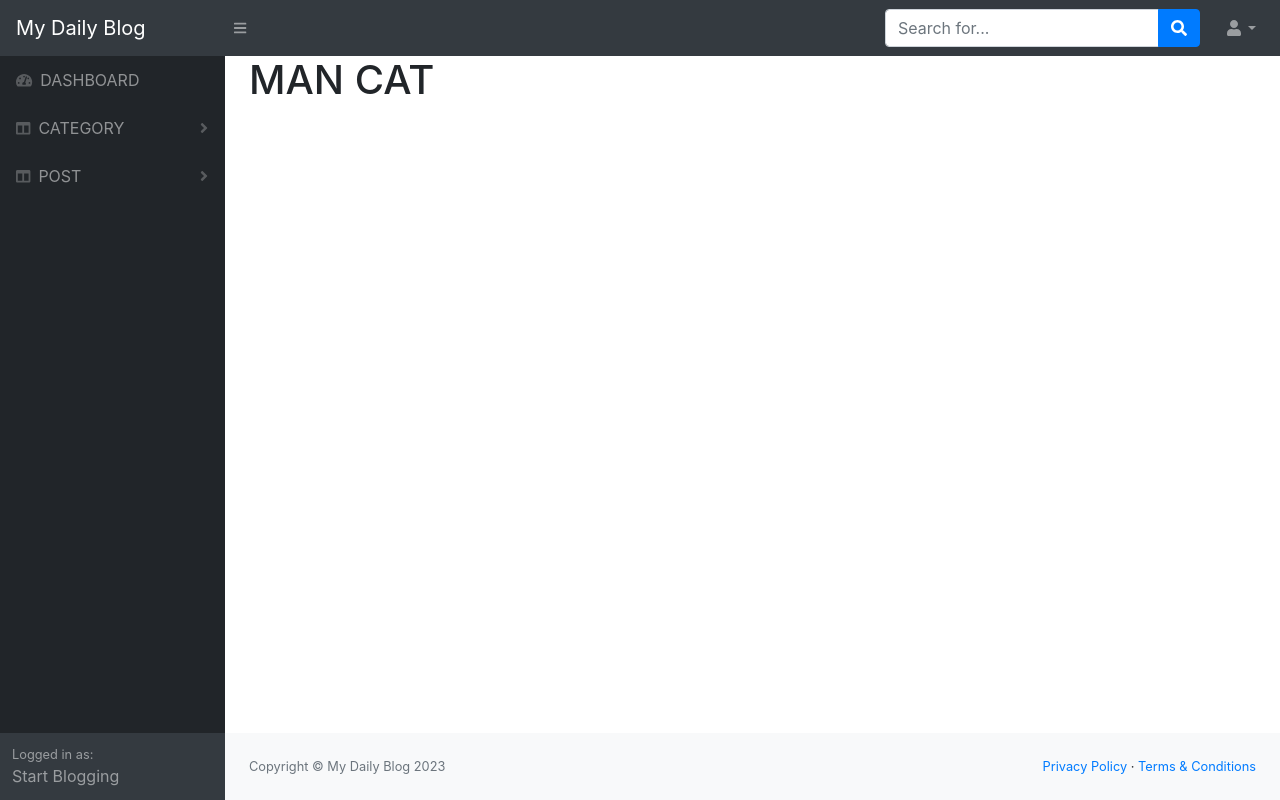
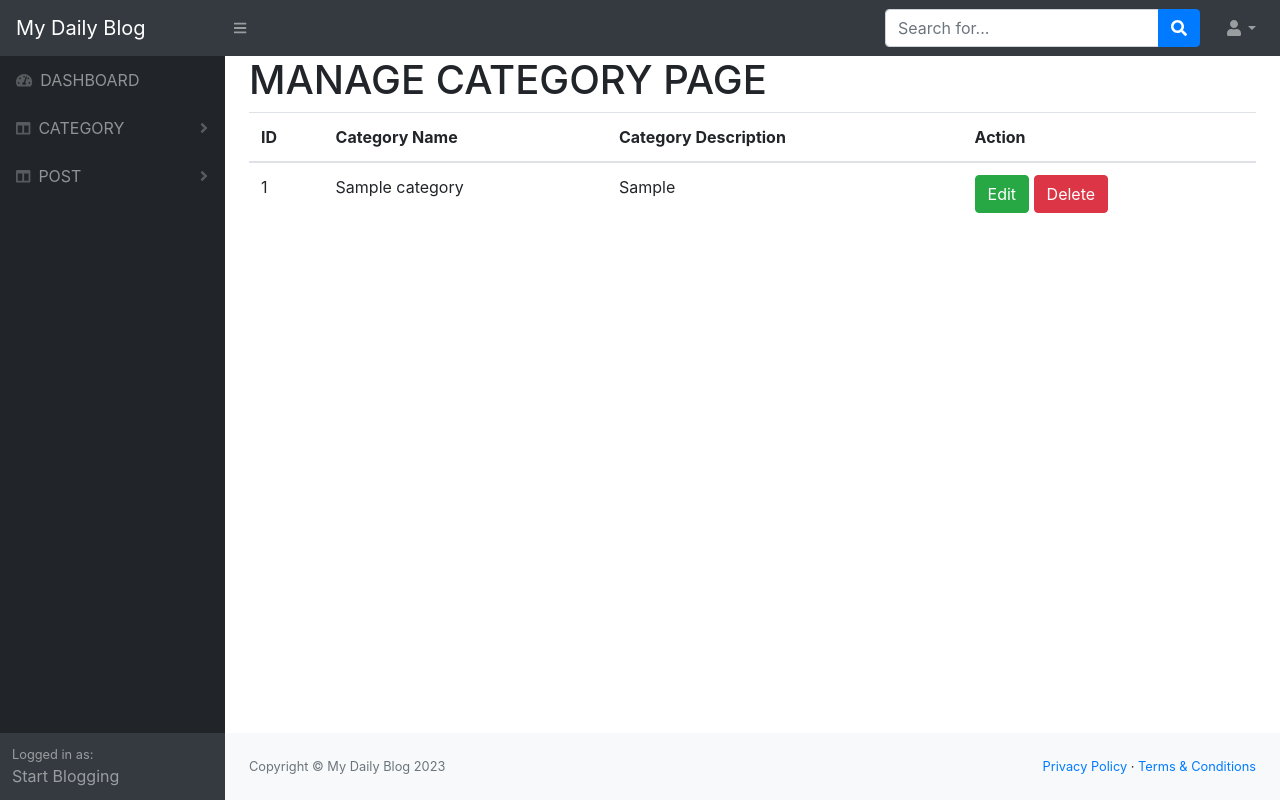
Before and after one commit to metaphor0000/Blog-Web-site-PHP-, a PHP site: page /manage_category.php in a window 1280 px wide. Run offline with PHP 8.4, Linux system fonts and the light colour scheme; the visitor is signed in with stand-in values (Sample User, id 1); tables that the repository leaves empty or names only in its code hold one stand-in row (values such as "Sample post"); some libraries are stand-ins or nearby versions.

Commit message:
Class 12 'Upto Delete Button not edit btn'

```diff
--- a/admin/class/function.php
+++ b/admin/class/function.php
@@ -52,6 +52,26 @@ Class AdminBlog {
         }
     }
 
+    public function display_cat(){
+
+        $query="select * from category";
+
+        if(mysqli_query($this->conn,$query)){
+            $category = mysqli_query($this->conn,$query);
+            return $category;
+        }
+    }
+
+    public function deleteCat($id){
+        $query = "DELETE FROM category WHERE cat_id=$id";
+
+        if (mysqli_query($this->conn, $query)) {
+            return "Category Deleted";
+        } else {
+            return "Error deleting data: " . mysqli_error($this->conn);
+        }
+    }
+
 }
 
 ?>
--- a/admin/view/manage_cat_view.php
+++ b/admin/view/manage_cat_view.php
@@ -1 +1,37 @@
-<h1>MAN CAT</h1>
+<?php
+    $catdata = $obj->display_cat();
+
+    if(isset($_GET['status'])){
+        if($_GET['status'] == 'delete'){
+            $delete_id = $_GET['id'];
+            $del_msg = $obj->deleteCat($delete_id);
+        }
+    }
+?>
+
+<h1>MANAGE CATEGORY PAGE</h1>
+<?php if(isset($del_msg)){echo $del_msg;} ?>
+<table class="table">
+    <thead>
+        <tr>
+            <th>ID</th>
+            <th>Category Name</th>
+            <th>Category Description</th>
+            <th>Action</th>
+        </tr>
+    </thead>
+
+    <tbody>
+    <?php while($cat=mysqli_fetch_assoc($catdata)){ ?>
+        <tr>
+            <td><?php echo $cat['cat_id'] ?></td>
+            <td><?php echo $cat['cat_name'] ?></td>
+            <td><?php echo $cat['cat_des'] ?></td>
+            <td>
+                <a href="" class="btn btn-success">Edit</a>
+                <a href="?status=delete&&id=<?php echo $cat['cat_id'] ?>" class="btn btn-danger">Delete</a>
+            </td>
+        </tr>
+        <?php } ?>
+    </tbody>
+</table>
```
